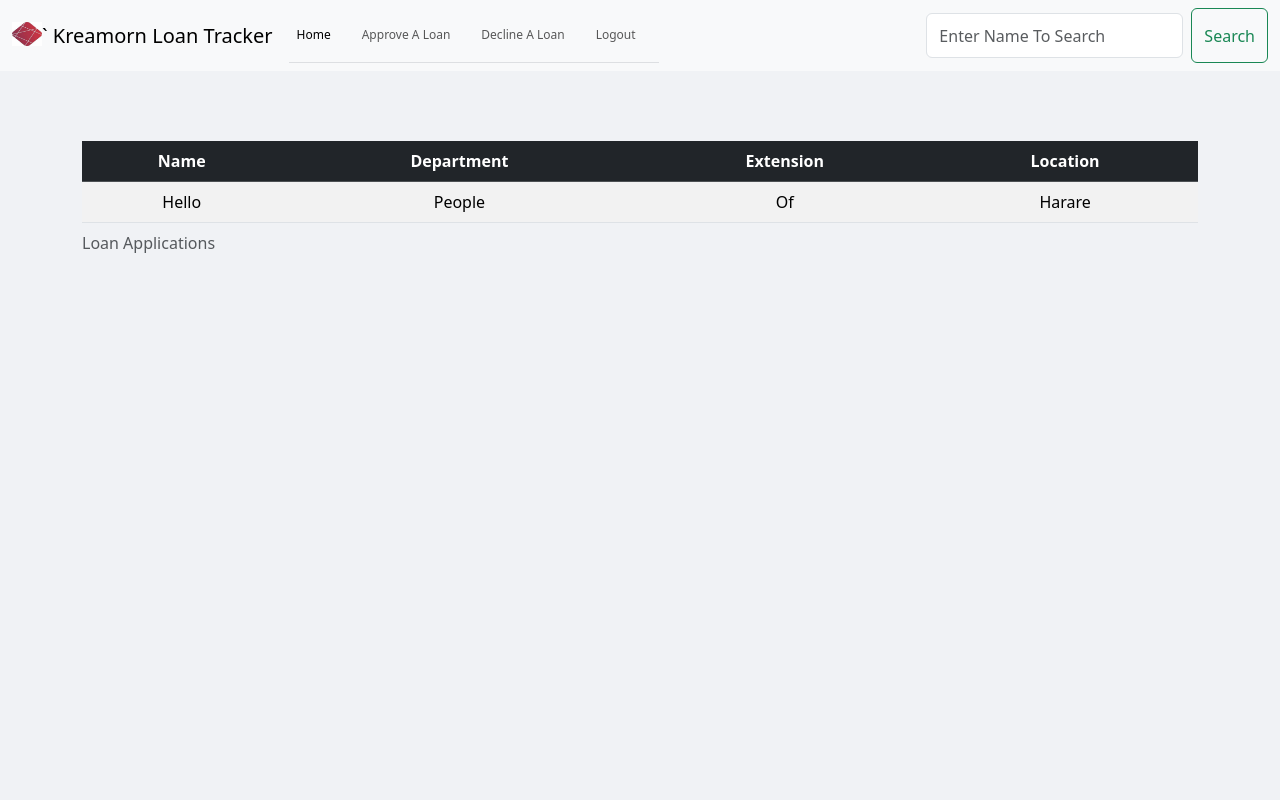
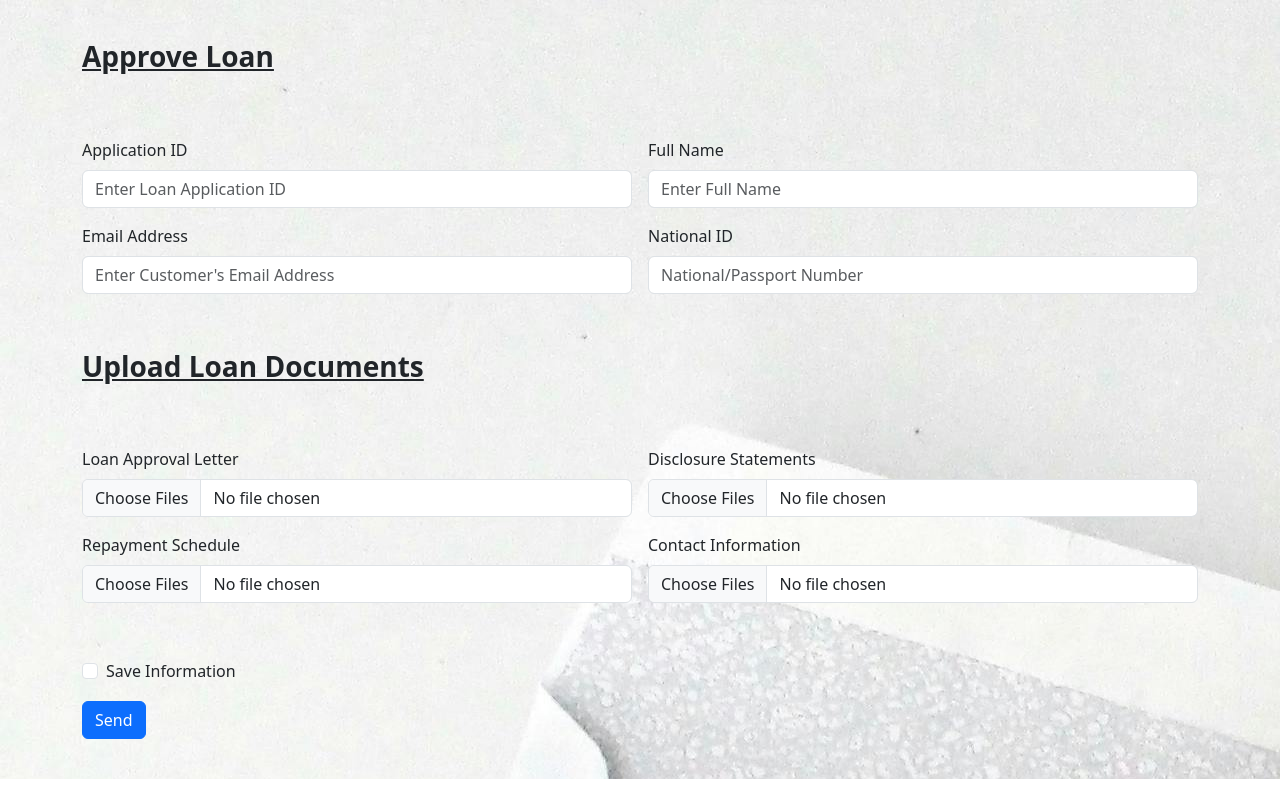
Before and after one commit to kabukuanesu/kreamorn-loan-tracker, a React (Create React App) app: page /approveLoan in a window 1280 px wide. Built offline with nearby package versions, Linux system fonts and the light colour scheme.

Commit message:
Approvals Portal

```diff
--- a/src/App.js
+++ b/src/App.js
@@ -1,9 +1,9 @@
-import Admin from "./components/Admin";
+import ApproveLoan from "./components/ApproveLoan";
 
 function App() {
   return (
     <div className="App">
-      <Admin />
+      <ApproveLoan />
     </div>
   );
 }
--- /dev/null
+++ b/src/components/ApproveLoan.js
@@ -0,0 +1,153 @@
+import "bootstrap/dist/css/bootstrap.min.css";
+import backgroundImg from "../assets/pexels-pixabay-534229.jpg";
+
+export default function ApproveLoan() {
+  return (
+    <div
+      className="overflow-auto custom-background"
+      style={{ backgroundImage: `url(${backgroundImg})` }}
+    >
+      <div className="container">
+        <form className="row g-3">
+          <div>
+            <br />
+          </div>
+          <div>
+            <h3>
+              <b>
+                <u>Approve Loan</u>
+              </b>
+            </h3>
+          </div>
+          <div>
+            <br />
+          </div>
+          <div className="col-6">
+            <label for="applicationID" className="form-label">
+              Application ID
+            </label>
+            <input
+              type="text"
+              className="form-control"
+              id="applicationID"
+              placeholder="Enter Loan Application ID"
+            />
+          </div>
+          <div className="col-6">
+            <label for="fullName" className="form-label">
+              Full Name
+            </label>
+            <input
+              type="text"
+              className="form-control"
+              id="fullName"
+              placeholder="Enter Full Name"
+            />
+          </div>
+          <div className="col-md-6">
+            <label for="emailAddress" className="form-label">
+              Email Address
+            </label>
+            <input
+              type="email"
+              className="form-control"
+              id="emailAddress"
+              placeholder="Enter Customer's Email Address"
+            />
+          </div>
+          <div className="col-md-6">
+            <label for="nationalId" className="form-label">
+              National ID
+            </label>
+            <input
+              type="text"
+              className="form-control"
+              id="nationalId"
+              placeholder="National/Passport Number"
+            />
+          </div>
+          <div>
+            <br />
+          </div>
+          <div>
+            <h3>
+              <b>
+                <u>Upload Loan Documents</u>
+              </b>
+            </h3>
+          </div>
+          <div>
+            <br />
+          </div>
+          <div class="col-md-6">
+            <label for="proofOfIdentity" class="form-label">
+              Loan Approval Letter
+            </label>
+            <input
+              class="form-control"
+              type="file"
+              id="proofOfIdentity"
+              multiple
+            />
+          </div>
+          <div class="col-md-6">
+            <label for="proofOfResidence" class="form-label">
+              Disclosure Statements
+            </label>
+            <input
+              class="form-control"
+              type="file"
+              id="proofOfResidence"
+              multiple
+            />
+          </div>
+          <div class="col-md-6">
+            <label for="bankStatement" class="form-label">
+              Repayment Schedule
+            </label>
+            <input
+              class="form-control"
+              type="file"
+              id="bankStatements"
+              multiple
+            />
+          </div>
+          <div class="col-md-6">
+            <label for="proofOfIncome" class="form-label">
+              Contact Information
+            </label>
+            <input
+              class="form-control"
+              type="file"
+              id="proofOfIncome"
+              multiple
+            />
+          </div>
+          <div>
+            <br />
+          </div>
+          <div className="col-12">
+            <div className="form-check">
+              <input
+                className="form-check-input"
+                type="checkbox"
+                id="gridCheck"
+              />
+              <label className="form-check-label" for="gridCheck">
+                Save Information
+              </label>
+            </div>
+          </div>
+          <div className="col-12">
+            <button type="submit" className="btn btn-primary">
+              Send
+            </button>
+          </div>
+          <div>
+            <br />
+          </div>
+        </form>
+      </div>
+    </div>
+  );
+}
```
